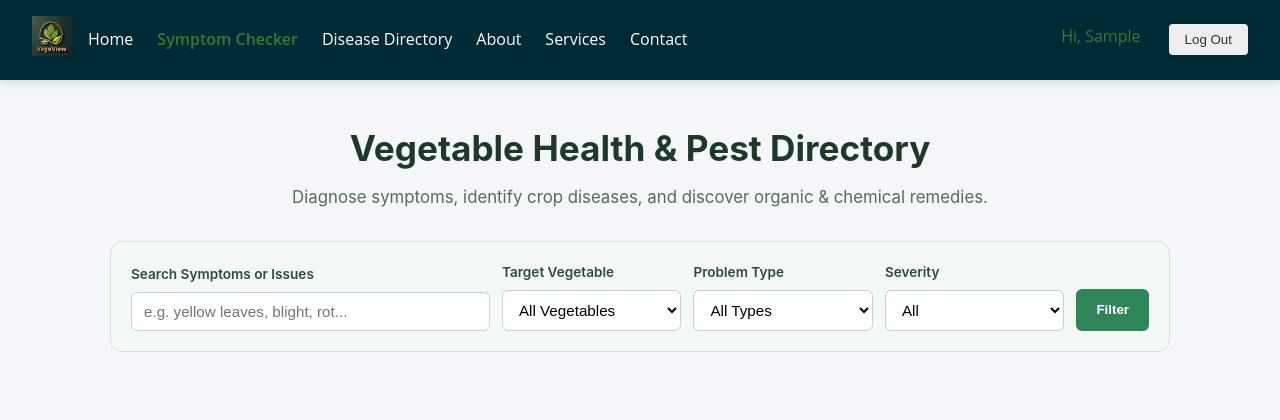
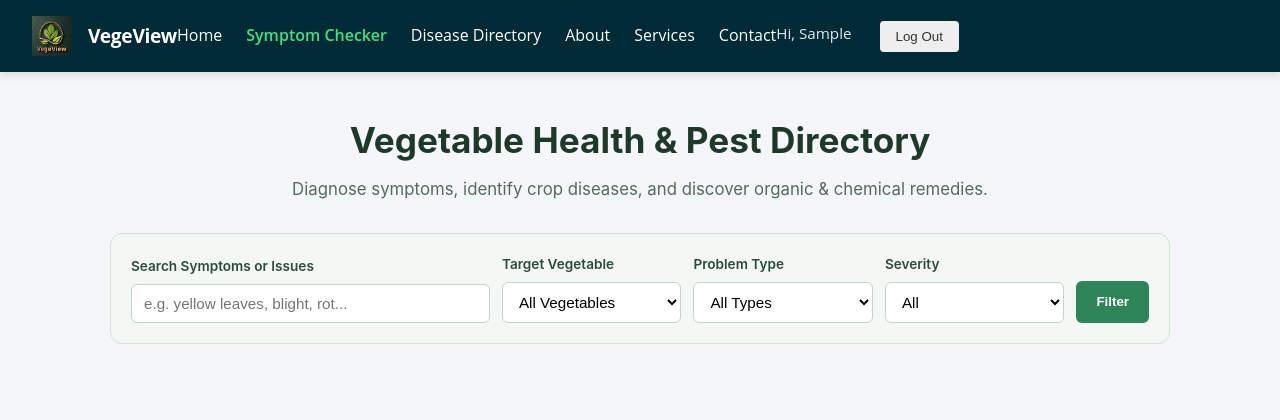
Before and after one commit to IgharoJoseph/VegeView_Project, a Django app: page /directory/ in a window 1280 px wide. Shown: the top 420 px of the page. Run offline with Django 5.2, Linux system fonts and the light colour scheme; the visitor is signed in with stand-in values (Sample User, id 1); data that the repository does not hold is empty.

Commit message:
Polish header layout and fix stray tags

```diff
--- a/config/templates/partials/header.html
+++ b/config/templates/partials/header.html
@@ -1,12 +1,13 @@
 {% load static %}
-
-<a href="{% url 'HomePage' %}">
+<div class="header-left">
+    <a href="{% url 'HomePage' %}" style="display: flex; align-items: center; text-decoration: none;">
         <img src="{% static 'img/Logo 1.jpg' %}" alt="Logo" class="logo">
+        <span style="font-weight: 700; font-size: 1.2rem; color: #ffffff; letter-spacing: -0.3px;">VegeView</span>
     </a>
-<nav class="nav">
+    <nav class="nav" id="mainNav">
         <a href="{% url 'HomePage' %}" class="nav-link">Home</a>
         {% if user.is_authenticated %}
-    <a href="{% url 'SymptomChecker' %}" class="nav-link" style="font-weight: 600; color: #2e7d32;">Symptom Checker</a>
+        <a href="{% url 'SymptomChecker' %}" class="nav-link" style="color: #4ade80; font-weight: 600;">Symptom Checker</a>
         <a href="{% url 'DiseaseDirectory' %}" class="nav-link">Disease Directory</a>
         {% else %}
         <a href="{% url 'Login' %}?next={% url 'SymptomChecker' %}" class="nav-link">Symptom Checker</a>
@@ -17,14 +18,27 @@
         <a href="/#contact" class="nav-link">Contact</a>
     </nav>
 </div>
-<button class="menu-button">
+<button class="menu-button" id="menuToggle" aria-label="Toggle navigation">
     <div class="menu-icon"></div>
 </button>
 <div class="header-right">
     {% if user.is_authenticated %}
-    <span style="margin-right: 12px; font-weight: 500; color: #2e7d32;">Hi, {{ user.first_name|default:user.username }}</span>
+        <span style="margin-right: 12px; font-weight: 500; color: #e2e8f0; font-size: 0.95rem;">Hi, {{ user.first_name|default:user.username }}</span>
         <button class="btn-secondary" onclick="window.location.href='{% url 'Logout' %}'">Log Out</button>
     {% else %}
         <button class="btn-secondary" onclick="window.location.href='{% url 'Signup' %}'">Sign Up</button>
         <button class="btn-accent" onclick="window.location.href='{% url 'Login' %}'">Log In</button>
     {% endif %}
+</div>
+<script>
+document.addEventListener('DOMContentLoaded', function() {
+    const btn = document.getElementById('menuToggle');
+    const nav = document.getElementById('mainNav');
+    if (btn && nav) {
+        btn.addEventListener('click', function() {
+            btn.classList.toggle('active');
+            nav.classList.toggle('active');
+        });
+    }
+});
+</script>
```
Lines whose indentation alone changed are shown as unchanged.
